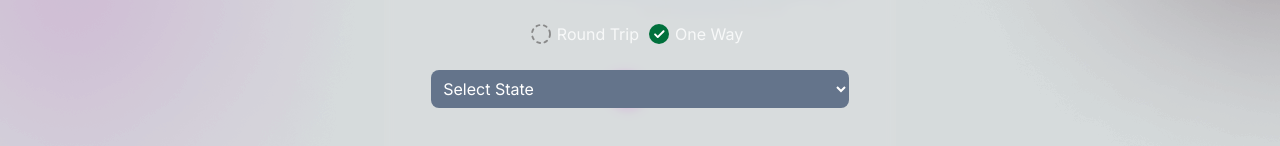
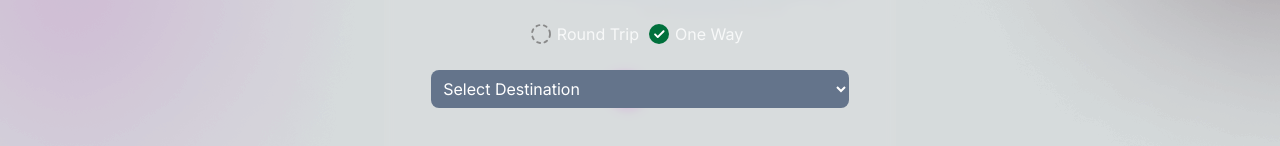
Before and after one commit to JoshdfG/Booking-app, a Next.js app: page /bus in a window 1280 px wide. Shown: the part 571-717 px from the top of the page. Built offline with nearby package versions, Linux system fonts and the light colour scheme.

Commit message:
modified:   src/app/StatePicker.js modified:   src/app/bus/page.tsx

```diff
--- a/src/app/StatePicker.js
+++ b/src/app/StatePicker.js
@@ -1,7 +1,8 @@
 // components/StatePicker.js
-import React from 'react';
+import React,{useState} from 'react';
 
-const StatePicker = ({ onChange, value }) => {
+const StatePicker = ({ onChange, value,destinationState1 }) => {
+  // const [destinationState1, setDestinationState1] = useState(true);
   const nigerianStates = [
     { state: 'Abia', capital: 'Umuahia' },
     { state: 'Adamawa', capital: 'Yola' },
@@ -45,7 +46,7 @@ const StatePicker = ({ onChange, value }) => {
   return (
     <select
     className='textarea w-[90%] p-2 rounded-lg bg-slate-500 mb-10 outline-none text-white' onChange={onChange} value={value}>
-      <option value="">Select State</option>
+    <option value="">{destinationState1 ? 'Select Destination' : 'Select Takeoff'}</option>
       {nigerianStates.map((item, index) => (
         <option className='textarea w-[90%] p-2 rounded-lg bg-cyan-900 text-white mb-10 outline-none' key={index} value={item.state}>
           {item.state} - {item.capital}
--- a/src/app/bus/page.tsx
+++ b/src/app/bus/page.tsx
@@ -11,10 +11,10 @@ import StatePicker from '../StatePicker';
 
 
 const Bus: React.FC = () => {
-  const [destinationState, setDestinationState] = useState<string>('');
+  const [takeOff, setTakeOffState] = useState<string>('');
 
   const handleStateChange = (e: React.ChangeEvent<HTMLSelectElement>) => {
-    setDestinationState(e.target.value);
+    setTakeOffState(e.target.value);
   };
 
   const [destinationState1, setDestinationState1] = useState<string>('');
@@ -38,8 +38,11 @@ const Bus: React.FC = () => {
         setIsLoading1(false);
       }, 200);
     }
-    setIsChecked2(false);
+
+    setIsChecked2(false)
   };
+
+
   const handleCheckboxChange2 = ()=> {
    setIsChecked2((prevChecked) => !prevChecked);
     setIsLoading2(true);
@@ -142,16 +145,16 @@ const Bus: React.FC = () => {
                 <>
                 <label htmlFor="destinationState1" className="">
                 <StatePicker
-                  onChange={handleStateChange1} value={destinationState1} />
+                        onChange={handleStateChange1} value={takeOff} destinationState1={false} />
                 </label>
                 <label htmlFor="destinationState">
                   <StatePicker
-                    onChange={handleStateChange} value={destinationState} />
+                        onChange={handleStateChange} value={destinationState1} destinationState1={true} />
                 </label>
                 </>):(
                   <label htmlFor="destinationState">
                   <StatePicker
-                    onChange={handleStateChange} value={destinationState} />
+                        onChange={handleStateChange} value={destinationState1} destinationState1={true} />
                 </label>
                 )}
 
```
